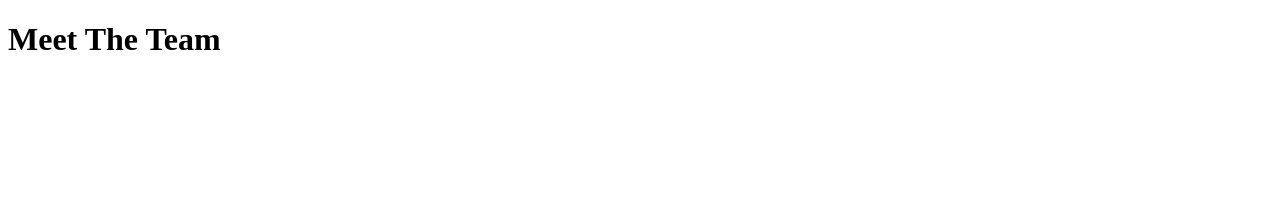
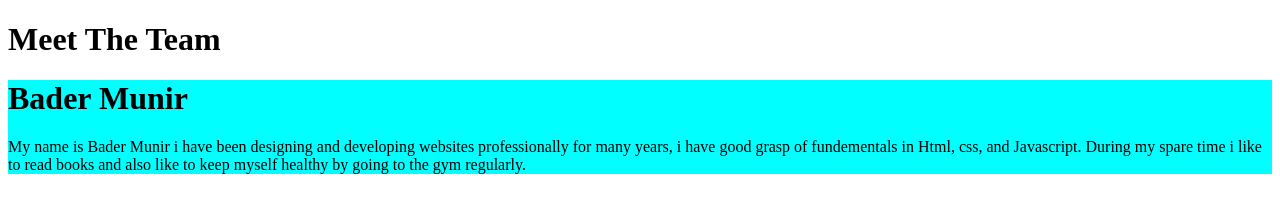
Before and after one commit to mohamedisaaq0/group-project-1, a plain HTML site: page About-us.html in a window 1280 px wide. Drawn offline with Linux system fonts and the light colour scheme.

Commit message:
add first container block

```diff
--- a/About-us.html
+++ b/About-us.html
@@ -11,6 +11,17 @@
     <h1>Meet The Team</h1>
   </header>
 
+  <div class="container">
+    <div class="textwrap">
+       <h1 class="name">Bader Munir</h1>
+       <p class="para">
+       My name is Bader Munir i have been designing
+       and developing websites professionally for many years, i have good grasp of fundementals in Html, css, and Javascript.
+       During my spare time i like to read books and also like to keep myself healthy by going to the gym regularly.
+
+       </p>
+     </div>
+
   <body>
 
 
```
